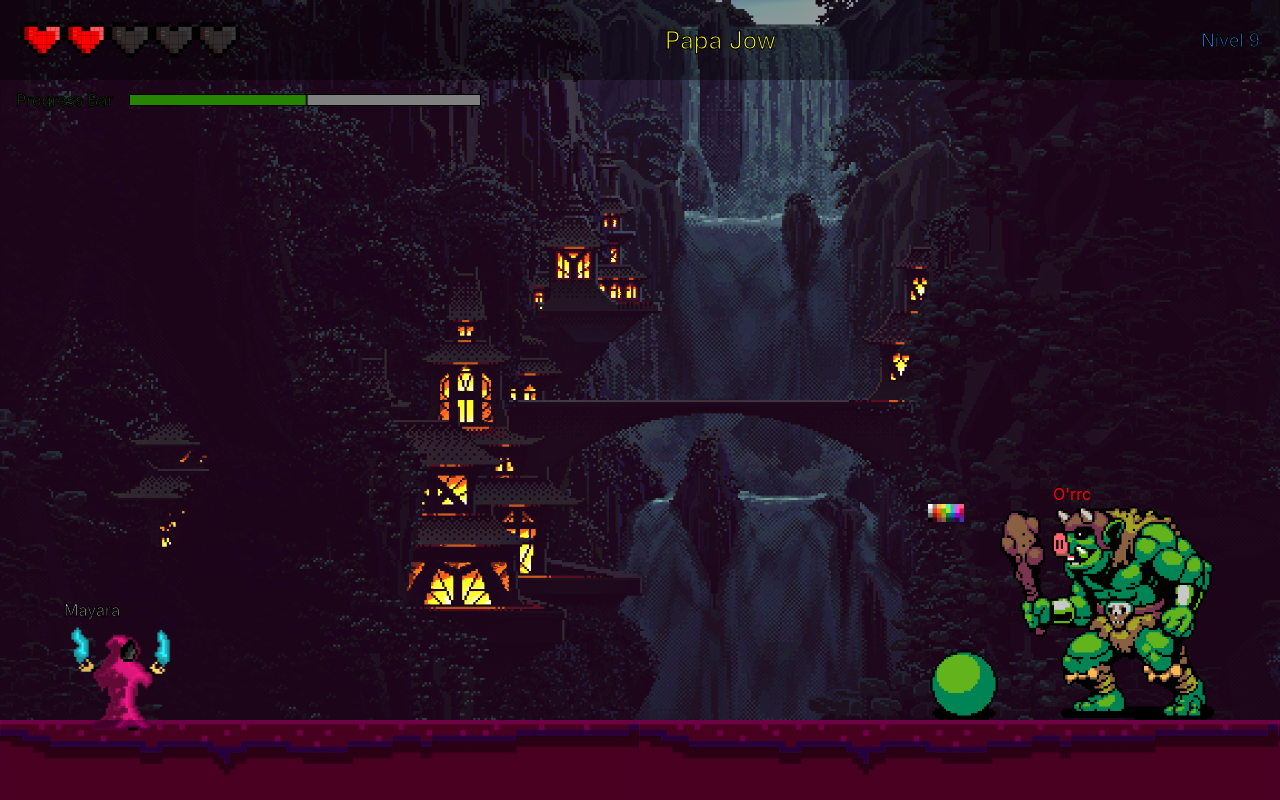
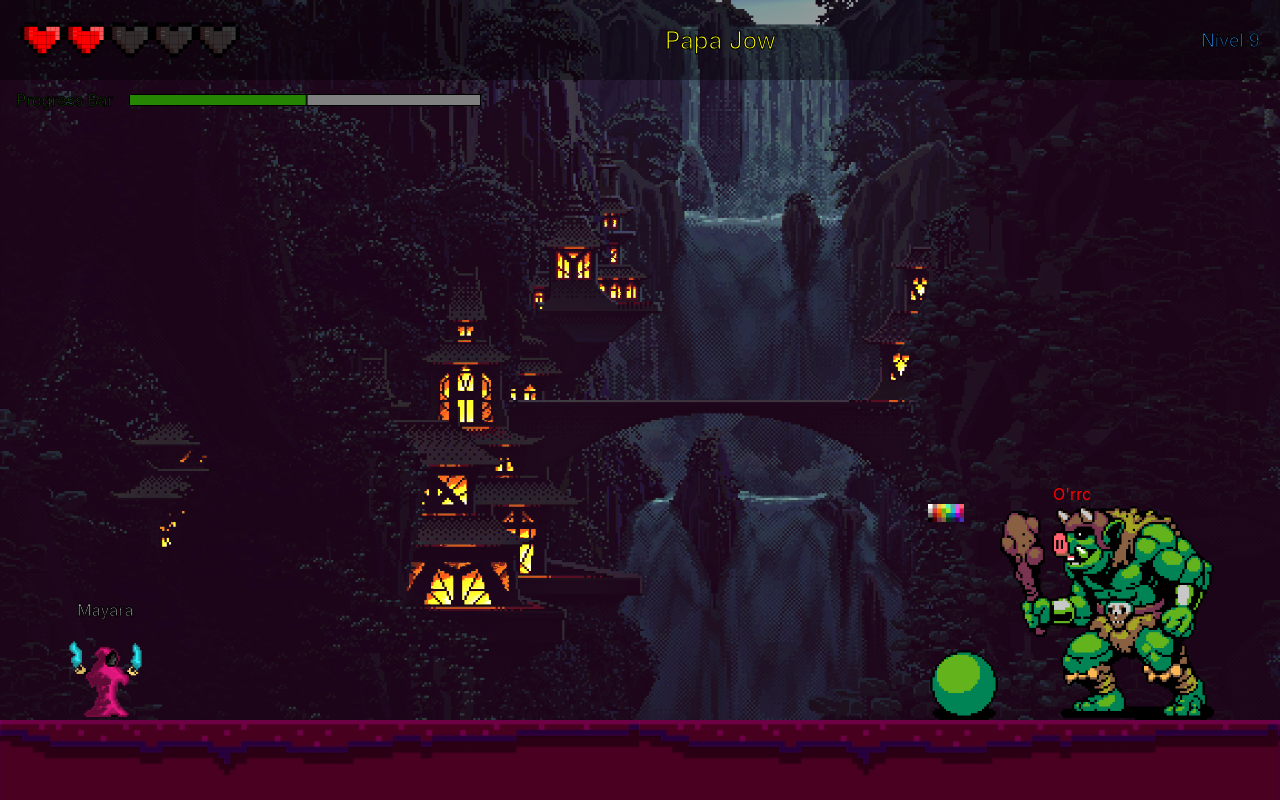
Before and after one commit to gustavoasb/rpgdeprojetos, a React (Create React App) app: page /projetos in a window 1280 px wide. Built offline with nearby package versions, Linux system fonts and the light colour scheme.

Commit message:
Stylize player name

```diff
--- a/src/components/Entities/Players/Player/index.js
+++ b/src/components/Entities/Players/Player/index.js
@@ -1,10 +1,10 @@
 import React from 'react'
-import { PlayerContainer, PlayerImage } from './styles'
+import { PlayerContainer, PlayerImage, PlayerName } from './styles'
 
 export default function Player({name, img}){
     return(
         <PlayerContainer>
-            {name}
+            <PlayerName>{name}</PlayerName>
             <PlayerImage src={img} alt={name} />
         </PlayerContainer>
     )
--- a/src/components/Entities/Players/Player/styles.js
+++ b/src/components/Entities/Players/Player/styles.js
@@ -4,11 +4,16 @@ export const PlayerContainer = styled.div`
     height: 100%;
     display: flex;
     flex-direction: column;
+    overflow: hidden;
+`
+
+export const PlayerImage = styled.img`
+    height: calc(100% - 2rem);
+`
+
+export const PlayerName = styled.div`
+    text-align: center;
+    margin-bottom: 1rem;
     color: #fff;
     -webkit-text-stroke: 1px black;
 `
-
-export const PlayerImage = styled.img`
-    height: 100%;
-
-`
```
